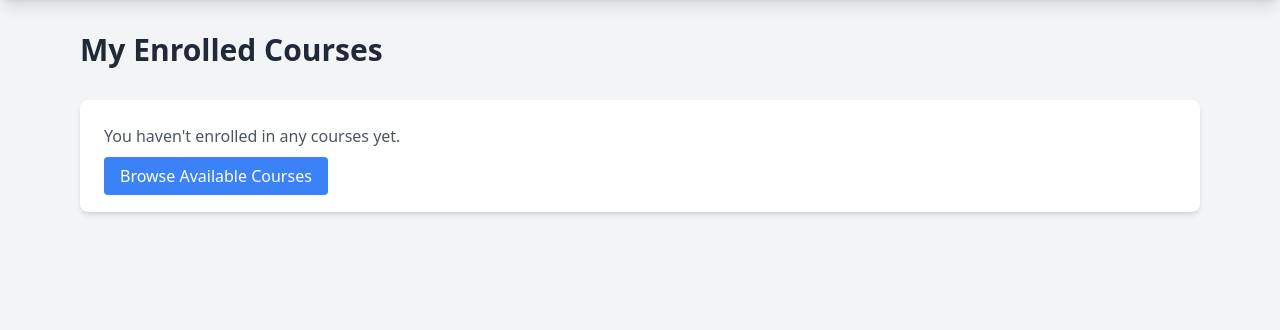
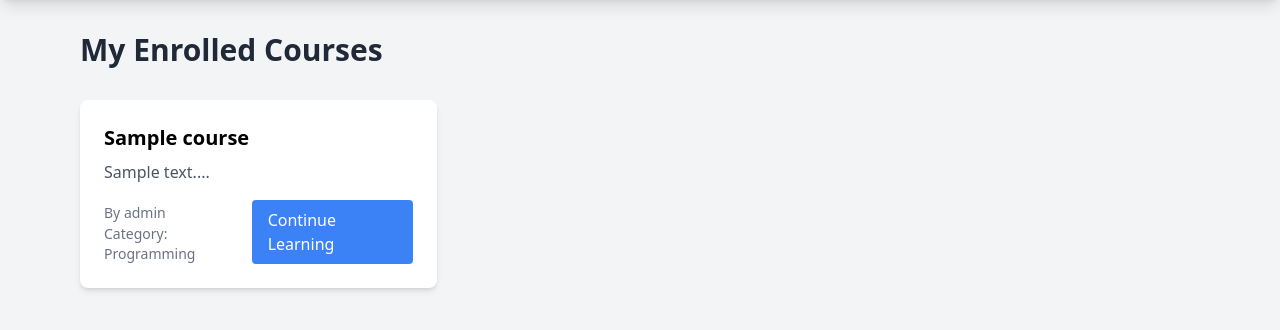
Before and after one commit to hichamoubaha/brief-crois-e-youdemy, a PHP site: page /student/my-courses.php in a window 1280 px wide. Shown: the part 60-390 px from the top of the page. Run offline with PHP 8.4, Linux system fonts and the light colour scheme; a user stored in the database is signed in; data comes from the database, SQL or seed files in the repository; tables that the repository leaves empty hold one stand-in row (values such as "Sample post"); some libraries are stand-ins or nearby versions.

Commit message:
modifier file my courses in student folder so the student can see his courses

```diff
--- a/student/my-courses.php
+++ b/student/my-courses.php
@@ -5,16 +5,18 @@ require_once '../classes/Student.php';
 session_start();
 
 if (!isset($_SESSION['user_id']) || $_SESSION['role'] !== 'student') {
-    header('Location: ../login.php');
+    header('Location: ../pages/login.php');
     exit;
 }
 
 $database = new Database();
 $db = $database->connect();
 $student = new Student($db);
+$student->setId($_SESSION['user_id']); // Set the student ID
 
-$courses = $student->getEnrolledCourses($_SESSION['user_id']);
+$courses = $student->getEnrolledCourses();
 ?>
+
 
 <!DOCTYPE html>
 <html lang="en">
```
